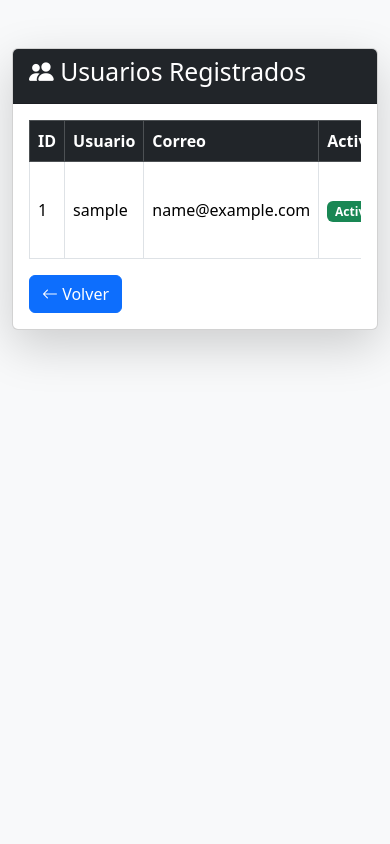
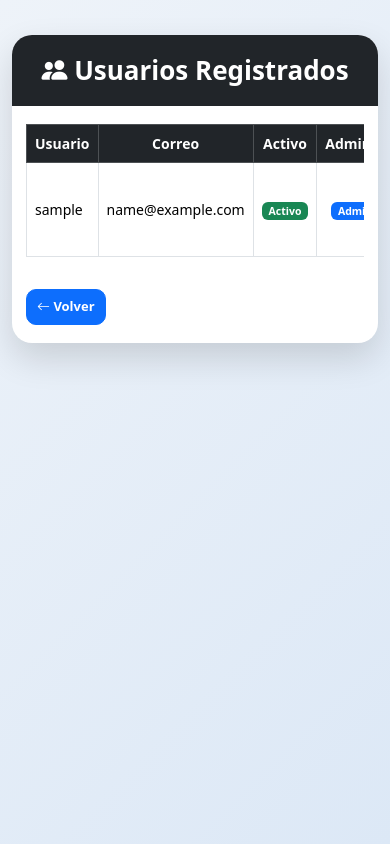
Before and after one commit to hferruzolal-lab/informes-labotorio, a Django app: page /usuarios/ in a window 390 px wide. Run offline with Django 5.2, Linux system fonts and the light colour scheme; the visitor is signed in with stand-in values (Sample User, id 1); data comes from the database, SQL or seed files in the repository; data that the repository does not hold is empty.

Commit message:
Mejorar perfil lista de usuarios y estadisticas

```diff
--- a/accounts/templates/accounts/lista_usuarios.html
+++ b/accounts/templates/accounts/lista_usuarios.html
@@ -3,39 +3,138 @@
 
 <head>
     <meta charset="UTF-8">
+    <meta name="viewport" content="width=device-width, initial-scale=1.0">
     <title>Usuarios Registrados</title>
 
     <link href="https://cdn.jsdelivr.net/npm/bootstrap@5.3.7/dist/css/bootstrap.min.css" rel="stylesheet">
 
     <link rel="stylesheet"
           href="https://cdn.jsdelivr.net/npm/bootstrap-icons@1.11.3/font/bootstrap-icons.min.css">
+
+    <style>
+        body {
+            margin: 0;
+            background: linear-gradient(135deg, #eef3f9, #dce8f6);
+            min-height: 100vh;
+        }
+
+        .contenedor {
+            padding: 55px 16px 25px;
+        }
+
+        .card-usuarios {
+            max-width: 1100px;
+            margin: auto;
+            border: none;
+            border-radius: 22px;
+            overflow: hidden;
+            background: white;
+            box-shadow: 0 15px 35px rgba(0, 0, 0, 0.14);
+        }
+
+        .usuarios-header {
+            background: #212529;
+            color: white;
+            padding: 22px 24px;
+        }
+
+        .usuarios-header h2 {
+            margin: 0;
+            font-size: 30px;
+            font-weight: bold;
+        }
+
+        .usuarios-body {
+            padding: 24px;
+        }
+
+        .tabla-scroll {
+            width: 100%;
+            overflow-x: auto;
+            -webkit-overflow-scrolling: touch;
+        }
+
+        table {
+            min-width: 850px;
+        }
+
+        th {
+            white-space: nowrap;
+            text-align: center;
+        }
+
+        td {
+            vertical-align: middle;
+        }
+
+        .btn {
+            border-radius: 10px;
+            font-weight: 600;
+        }
+
+        .acciones {
+            display: flex;
+            flex-wrap: wrap;
+            gap: 6px;
+            justify-content: center;
+        }
+
+        @media (max-width: 576px) {
+            .contenedor {
+                padding: 35px 12px 20px;
+            }
+
+            .card-usuarios {
+                border-radius: 20px;
+            }
+
+            .usuarios-header {
+                padding: 20px 16px;
+                text-align: center;
+            }
+
+            .usuarios-header h2 {
+                font-size: 26px;
+            }
+
+            .usuarios-body {
+                padding: 18px 14px;
+            }
+
+            table {
+                min-width: 900px;
+                font-size: 14px;
+            }
+
+            .btn {
+                font-size: 13px;
+                padding: 7px 10px;
+            }
+        }
+    </style>
 </head>
 
-<body class="bg-light">
+<body>
 
-<div class="container mt-5">
+<div class="contenedor">
 
-    <div class="card shadow-lg">
+    <div class="card-usuarios">
 
-        <div class="card-header bg-dark text-white">
-
+        <div class="usuarios-header">
             <h2>
                 <i class="bi bi-people-fill"></i>
                 Usuarios Registrados
             </h2>
-
         </div>
 
-        <div class="card-body">
+        <div class="usuarios-body">
 
-            <div class="table-responsive">
+            <div class="tabla-scroll">
 
                 <table class="table table-bordered table-hover align-middle">
 
                     <thead class="table-dark">
-
                         <tr>
-                            <th>ID</th>
                             <th>Usuario</th>
                             <th>Correo</th>
                             <th>Activo</th>
@@ -43,7 +142,6 @@
                             <th>Reportes</th>
                             <th>Acciones</th>
                         </tr>
-
                     </thead>
 
                     <tbody>
@@ -51,19 +149,19 @@
                         {% for usuario in usuarios %}
 
                         <tr>
-                            <td>{{ usuario.id }}</td>
                             <td>{{ usuario.username }}</td>
+
                             <td>{{ usuario.email }}</td>
 
-                            <td>
+                            <td class="text-center">
                                 {% if usuario.is_active %}
                                     <span class="badge bg-success">Activo</span>
                                 {% else %}
-                                    <span class="badge bg-danger">Bloqueado</span>
+                                    <span class="badge bg-danger">Inactivo</span>
                                 {% endif %}
                             </td>
 
-                            <td>
+                            <td class="text-center">
                                 {% if usuario.is_superuser %}
                                     <span class="badge bg-primary">Administrador</span>
                                 {% else %}
@@ -71,67 +169,52 @@
                                 {% endif %}
                             </td>
 
-                            <td>
+                            <td class="text-center">
                                 {{ usuario.total_reportes }}
                             </td>
 
                             <td>
+                                <div class="acciones">
 
-                                <a href="{% url 'reportes_usuario' usuario.id %}"
-                                   class="btn btn-primary btn-sm mb-1">
-                                    <i class="bi bi-eye-fill"></i>
-                                    Ver reportes
-                                </a>
+                                    <a href="{% url 'reportes_usuario' usuario.id %}"
+                                       class="btn btn-info btn-sm text-white">
+                                        <i class="bi bi-eye-fill"></i>
+                                        Ver reportes
+                                    </a>
 
-                                {% if usuario != request.user %}
+                                    <a href="{% url 'cambiar_estado_usuario' usuario.id %}"
+                                       class="btn btn-warning btn-sm">
+                                        {% if usuario.is_active %}
+                                            Desactivar
+                                        {% else %}
+                                            Activar
+                                        {% endif %}
+                                    </a>
 
                                     <a href="{% url 'cambiar_admin_usuario' usuario.id %}"
-                                       class="btn btn-warning btn-sm mb-1">
-
+                                       class="btn btn-primary btn-sm">
                                         {% if usuario.is_superuser %}
                                             Quitar admin
                                         {% else %}
                                             Hacer admin
                                         {% endif %}
-
-                                    </a>
-
-                                    <a href="{% url 'cambiar_estado_usuario' usuario.id %}"
-                                       class="btn btn-secondary btn-sm mb-1">
-
-                                        {% if usuario.is_active %}
-                                            <i class="bi bi-lock-fill"></i>
-                                            Bloquear
-                                        {% else %}
-                                            <i class="bi bi-unlock-fill"></i>
-                                            Activar
-                                        {% endif %}
-
                                     </a>
 
                                     <a href="{% url 'eliminar_usuario' usuario.id %}"
-                                       class="btn btn-danger btn-sm mb-1"
-                                       onclick="return confirm('¿Seguro que deseas eliminar este usuario?')">
-                                        <i class="bi bi-trash-fill"></i>
+                                       class="btn btn-danger btn-sm"
+                                       onclick="return confirm('¿Está seguro de eliminar este usuario?')">
                                         Eliminar
                                     </a>
 
-                                {% else %}
-
-                                    <span class="badge bg-info text-dark">
-                                        Tu cuenta
-                                    </span>
-
-                                {% endif %}
-
+                                </div>
                             </td>
                         </tr>
 
                         {% empty %}
 
                         <tr>
-                            <td colspan="7" class="text-center">
-                                No hay usuarios registrados.
+                            <td colspan="6" class="text-center">
+                                No existen usuarios registrados.
                             </td>
                         </tr>
 
@@ -143,7 +226,7 @@
 
             </div>
 
-            <a href="/reporte/" class="btn btn-primary">
+            <a href="/reporte/" class="btn btn-primary mt-3">
                 <i class="bi bi-arrow-left"></i>
                 Volver
             </a>
```
Also changed, not shown: accounts/templates/accounts/perfil.html (+131 -24 lines), reporte/templates/estadisticas.html (+20 -11 lines).
